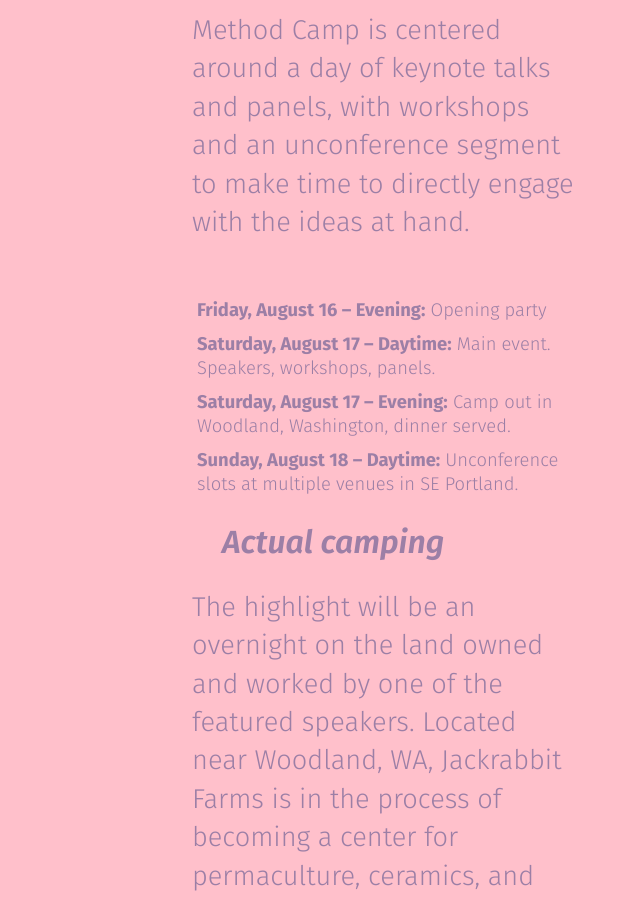
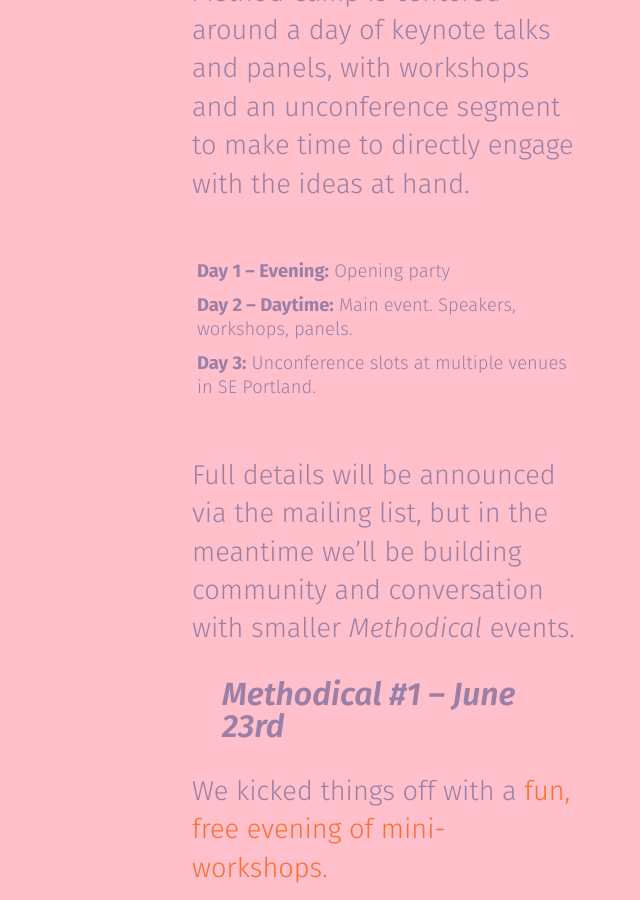
Before and after one commit to nimwunnan/methodcamp, a Jekyll site: the page built from index.md, in a window 1280 px wide and 900 px high, scrolled down 1372 px. Shown: the whole window, without its empty margins (640-1280 px from the left). Built offline with Jekyll 4.4.1, drawn with Linux system fonts in a browser that asks for light colours; nearby versions of some CDN libraries; some web fonts are replaced; some of the changed text lies outside the part shown.

Commit message:
Updates index and methodical #1 page

```diff
--- a/index.md
+++ b/index.md
@@ -3,11 +3,10 @@
 subtitle:
 ---
 <br>
-<h2>August 16-18, 2019 <br> Portland, Ore.</h2>
+<h2>October, 2019 <br> Portland, Ore.</h2>
 
 Method Camp is a weekend of talks, workshops, and engaged discussions about the work we really care about. From art to activism, caretaking to code, if you’re committed to making something new, improving the world around you, or just learning something inside and out, you belong at Method Camp.
 
-<br>
 <br>
 
 ## What’s Method Camp All About?
@@ -21,29 +20,26 @@
 
 <br>
 
-  > **Friday, August 16 -- Evening:**
+  > **Day 1 -- Evening:**
   > Opening party
 
-  > **Saturday, August 17 -- Daytime:**
+  > **Day 2 -- Daytime:**
   > Main event. Speakers, workshops, panels.
 
-  > **Saturday, August 17 -- Evening:**
-  > Camp out in Woodland, Washington, dinner served.
-
-  > **Sunday, August 18 -- Daytime:**
+  > **Day 3:**
   > Unconference slots at multiple venues in SE Portland.
 
+<br>
 
-
-
-
-## Actual camping
-
-The highlight will be an overnight on the land owned and worked by one of the featured speakers. Located near Woodland, WA, Jackrabbit Farms is in the process of becoming a center for permaculture, ceramics, and experiential learning. Limited spaces are available for a camp-out featuring a locally-foraged dinner where we can review what we learned over a bonfire under the stars.
+Full details will be announced via the mailing list, but in the meantime we'll be building community and conversation with smaller *Methodical* events.
 
 ## Methodical #1 -- June 23rd
+We kicked things off with a [fun, free evening of mini-workshops.](events/methodical-1)
 
-Get to know Method Camp with a fun, free evening of mini-workshops -- [Methodical #1](events/methodical-1)
+## Methodical #2: Field trip to Jackrabbit Farms -- August 17th
+
+Located near Woodland, WA, Jackrabbit Farms is in the process of becoming a center for permaculture, ceramics, and experiential learning. Ceramicist Careen Stoll will literally walk us through the 22 acres of the project to talk the nitty-gritty of building roads, planting orchards, and opening streams to local salmon. A locally foraged lunch will be served for a $5-10 donation. Join the mailing list to get updates, but feel free to [RSVP now](mailto:info@methodcamp.org).
+
 
 
 ## Get Updates
```
Also changed, not shown: _events/methodical-1.markdown (+22 -24 lines), images/methodical-1/carl-exchange.jpg (added), images/methodical-1/dustin-speaks.jpg (added), images/methodical-1/listening.jpg (added), images/methodical-1/tabletalk.jpg (added).
